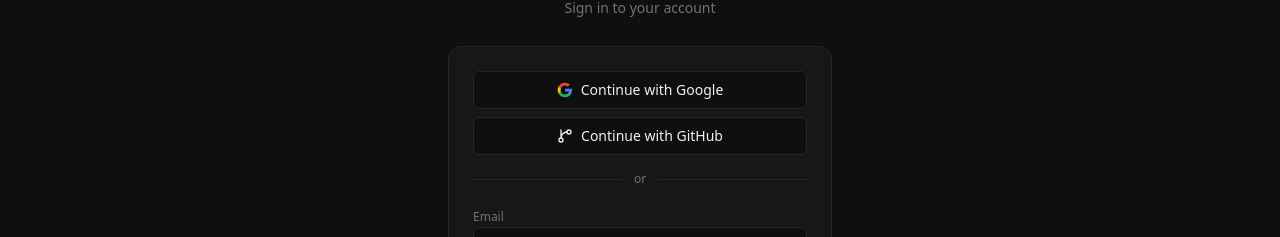
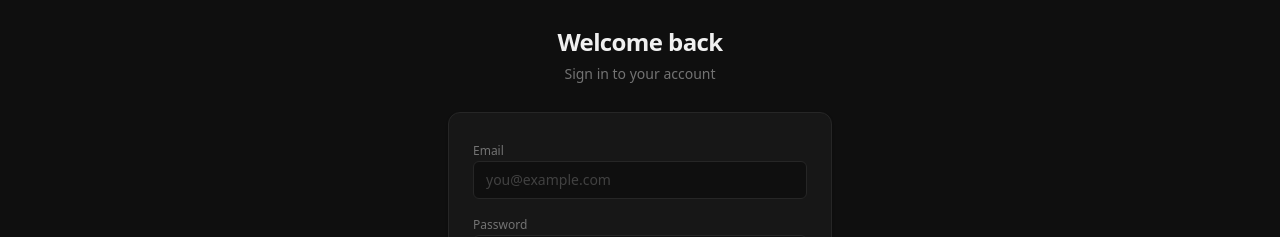
Before and after one commit to MaxBeaulieu/team-agile-hub, a Next.js app in the folder frontend/: page /auth/login in a window 1280 px wide. Shown: the part 232-469 px from the top of the page. Built offline with nearby package versions, Linux system fonts and the light colour scheme; no server answers.

Commit message:
cleanup login page

```diff
--- a/frontend/src/app/auth/login/page.tsx
+++ b/frontend/src/app/auth/login/page.tsx
@@ -7,7 +7,6 @@ import { createClient } from '@/lib/supabase/client'
 import Link from 'next/link'
 import { useRouter } from 'next/navigation'
 import { ThemeSwitcher } from '@/components/ui/theme-switcher'
-import { GitBranch } from 'lucide-react'
 
 export default function LoginPage() {
   const [email, setEmail] = useState('')
@@ -32,13 +31,6 @@ export default function LoginPage() {
     }
   }
 
-  const handleOAuth = async (provider: 'google' | 'github') => {
-    await supabase.auth.signInWithOAuth({
-      provider,
-      options: { redirectTo: `${window.location.origin}/auth/callback` },
-    })
-  }
-
   return (
     <div className="min-h-screen bg-background text-foreground flex flex-col">
       <header className="flex items-center justify-between px-6 py-4">
@@ -56,34 +48,6 @@ export default function LoginPage() {
           </div>
 
           <div className="rounded-xl border border-border bg-card p-6 space-y-4 shadow-sm">
-            <div className="flex flex-col gap-2">
-              <button
-                onClick={() => handleOAuth('google')}
-                className="w-full flex items-center justify-center gap-2 rounded-md border border-border bg-background px-4 py-2 text-sm font-medium hover:bg-accent hover:border-primary/30 transition-colors"
-              >
-                <svg className="size-4" viewBox="0 0 24 24">
-                  <path fill="#4285F4" d="M22.56 12.25c0-.78-.07-1.53-.2-2.25H12v4.26h5.92c-.26 1.37-1.04 2.53-2.21 3.31v2.77h3.57c2.08-1.92 3.28-4.74 3.28-8.09z" />
-                  <path fill="#34A853" d="M12 23c2.97 0 5.46-.98 7.28-2.66l-3.57-2.77c-.98.66-2.23 1.06-3.71 1.06-2.86 0-5.29-1.93-6.16-4.53H2.18v2.84C3.99 20.53 7.7 23 12 23z" />
-                  <path fill="#FBBC05" d="M5.84 14.09c-.22-.66-.35-1.36-.35-2.09s.13-1.43.35-2.09V7.07H2.18C1.43 8.55 1 10.22 1 12s.43 3.45 1.18 4.93l2.85-2.22.81-.62z" />
-                  <path fill="#EA4335" d="M12 5.38c1.62 0 3.06.56 4.21 1.64l3.15-3.15C17.45 2.09 14.97 1 12 1 7.7 1 3.99 3.47 2.18 7.07l3.66 2.84c.87-2.6 3.3-4.53 6.16-4.53z" />
-                </svg>
-                Continue with Google
-              </button>
-              <button
-                onClick={() => handleOAuth('github')}
-                className="w-full flex items-center justify-center gap-2 rounded-md border border-border bg-background px-4 py-2 text-sm font-medium hover:bg-accent hover:border-primary/30 transition-colors"
-              >
-                <GitBranch className="size-4" />
-                Continue with GitHub
-              </button>
-            </div>
-
-            <div className="flex items-center gap-3">
-              <div className="h-px flex-1 bg-border" />
-              <span className="text-xs text-muted-foreground">or</span>
-              <div className="h-px flex-1 bg-border" />
-            </div>
-
             <form onSubmit={handleLogin} className="space-y-3">
               {error && (
                 <p className="rounded-md bg-destructive/10 px-3 py-2 text-xs text-destructive">{error}</p>
```
